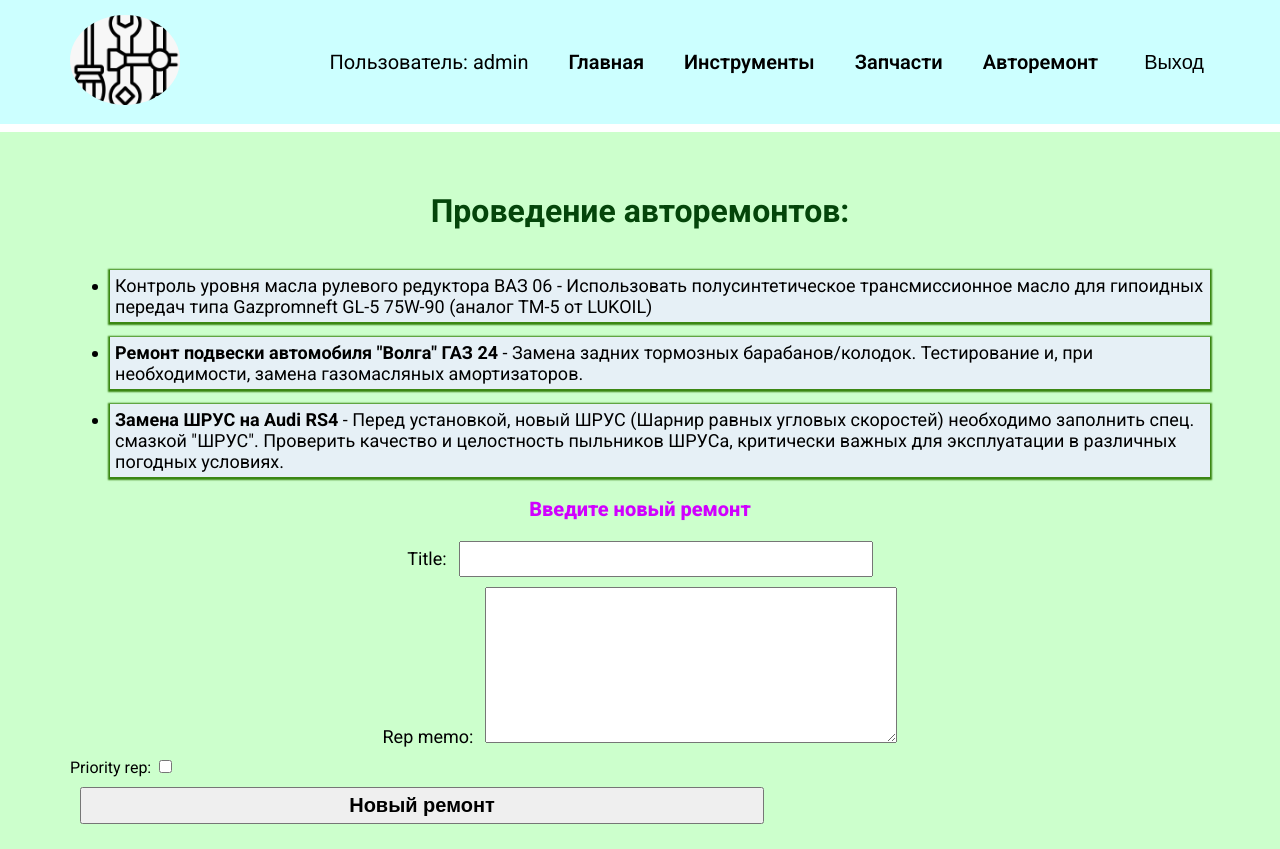
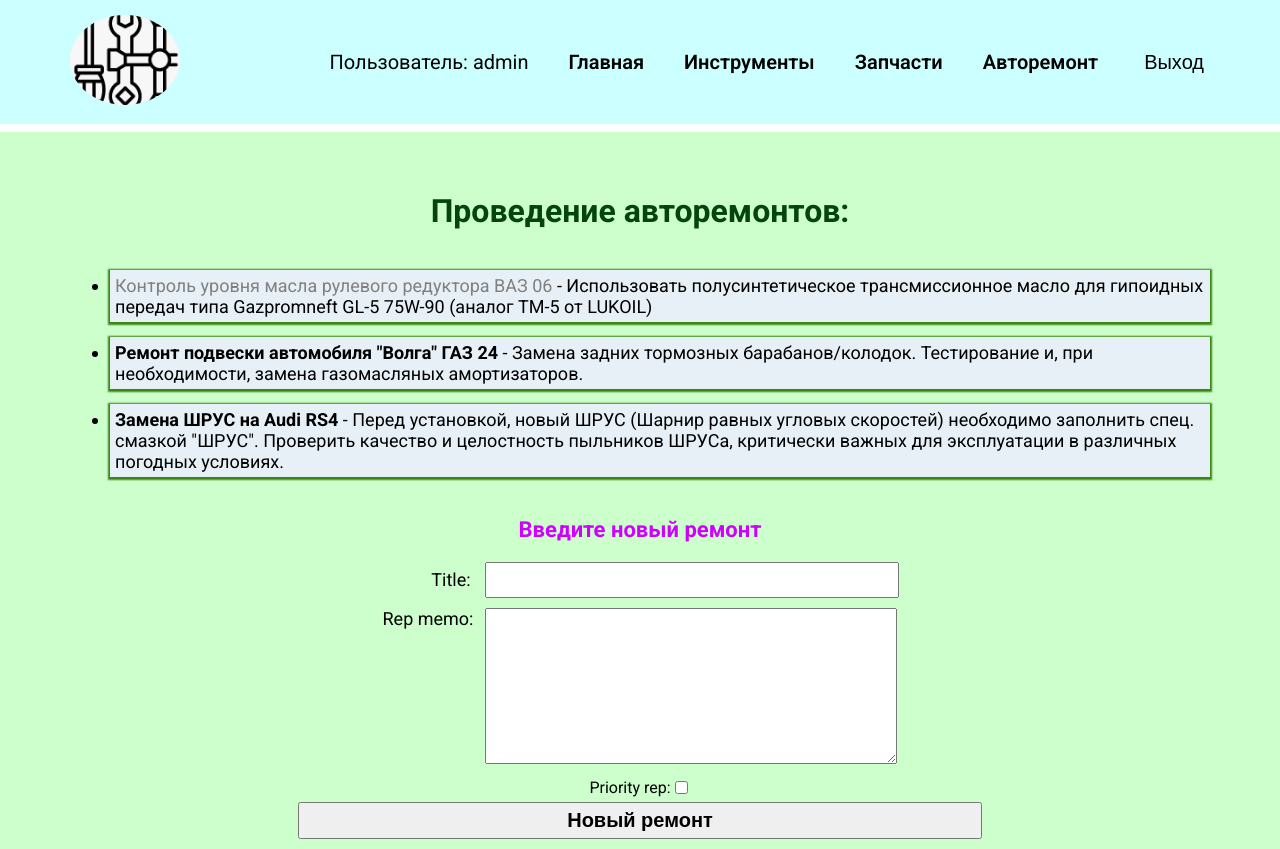
Before and after one commit to AlexRegel/Python522_3_Diploma, a Django app: page /telog_spparts/current_new_repairs/ in a window 1280 px wide. Before the commit the page ends 824 px from the top, so only its background shows below. Run offline with Django 5.2, Linux system fonts and the light colour scheme; a user stored in the database is signed in; data comes from the database, SQL or seed files in the repository; both versions use the stored data as it was after the commit.

Commit message:
Task_12_forDZ_89_Py18_add finished delete completed repairs

```diff
--- a/diplomPythonDjango/techlog_tools_spparts_auto/techlog_tools_spparts/techlog_tools/static/css/style.css
+++ b/diplomPythonDjango/techlog_tools_spparts_auto/techlog_tools_spparts/techlog_tools/static/css/style.css
@@ -637,11 +637,12 @@ label[for="id_password2"] {
 
 /* стили заголовка добавления ремонтов */
 .title_rep_h4 {
+    padding-top: 20px;
     margin: 20px 0 20px 0;
     text-align: center;
     color: rgb(208, 0, 255);
-    font-size: 20px;
-    font-weight: 800;
+    font-size: 22px;
+    font-weight: 700;
     /* place-items: center; */
 }
 
@@ -653,15 +654,16 @@ label[for="id_password2"] {
 
 .title_rep_h4+div>label[for="id_title"] {
     /* display: block; */
+    margin-left: 50px;
     height: 50px;
     width: 400px;
     text-align: right;
     font-size: 18px;
-    padding-right: 8px;
+    padding-right: 10px;
 }
 
+/* Title: */
 .title_rep_h4+div>input[id="id_title"] {
-    /* display: block; */
     height: 30px;
     width: 400px;
     font-size: 18px;
@@ -670,13 +672,14 @@ label[for="id_password2"] {
     /* place-items: center; */
 }
 
-/* memo */
+/* memo (div): */
 .title_rep_h4+div+div {
     text-align: center;
     padding-bottom: 10px;
     /* place-items: center; */
 }
 
+/* Rep memo (label): */
 /* .title_rep_h4+div+ */
 div>label[for="id_rep_memo"] {
     /* display: block; */
@@ -686,6 +689,7 @@ div>label[for="id_rep_memo"] {
     font-size: 18px;
     padding-right: 8px;
     align-items: center;
+    vertical-align: top;
     /* vertical-align: middle; */
     /* place-items: center; */
 }
@@ -699,3 +703,28 @@ div>label[for="id_rep_memo"] {
     margin: 0;
     /* place-items: center; */
 }
+
+/* div с rep */
+.title_rep_h4+div+div+div {
+    /* flex-контейнер, цетрируем по горизонтали: */
+    display: flex;
+    justify-content: center;
+    margin-bottom: 5px;
+    /* цетрируем по обеим осям, но блоки становятся один над другим */
+    /* display: grid; */
+    /* place-items: center; */
+}
+
+div:has(> label[for="id_priority_rep"])+.btn {
+    display: block;  /* Сделаем кнопку блочным элементом */
+    margin: 0 auto;
+    /* margin-left: auto; margin-right: auto; */
+}
+
+
+/* #72707f - разновидность серого (для текста) */
+/* Класс второстепенного приоритета ремонтов */
+.cvgrey {
+    display: inline;
+    color: grey;
+}
--- a/diplomPythonDjango/techlog_tools_spparts_auto/techlog_tools_spparts/telog_spparts/templates/telog_spparts/repairs.html
+++ b/diplomPythonDjango/techlog_tools_spparts_auto/techlog_tools_spparts/telog_spparts/templates/telog_spparts/repairs.html
@@ -10,7 +10,7 @@
             {% if repair.priority_rep %}
             <b>{{ repair.title }}</b>
             {% else %}
-            {{ repair.title }}
+            <p class="cvgrey">{{ repair.title }}</p>
             {% endif %}
 
             {% if repair.rep_memo %}
--- a/diplomPythonDjango/techlog_tools_spparts_auto/techlog_tools_spparts/telog_spparts/urls.py
+++ b/diplomPythonDjango/techlog_tools_spparts_auto/techlog_tools_spparts/telog_spparts/urls.py
@@ -7,6 +7,9 @@ urlpatterns = [
     # path('new_repairs/', views.create_repairs, name='createrepairs'),
     path('current_new_repairs/', views.current_new_repairs, name='currentnewrepairs'),
     path('current_new_repairs/<int:repair_pk>', views.view_repair, name='viewrepair'),
+    path('current_new_repairs/<int:repair_pk>/finished/', views.finished_repair, name='finished_repair'),
+    path('current_new_repairs/<int:repair_pk>/delete/', views.delete_repair, name='delete_repair'),
+    path('current_new_repairs/completed/', views.completed_repairs, name='completed_reps'),
 ]
 # в base.html используется, например name='currentnewrepairs'
 # в теге  <a href="{% url 'currentnewrepairs' %}"> %}", как
--- a/diplomPythonDjango/techlog_tools_spparts_auto/techlog_tools_spparts/telog_spparts/views.py
+++ b/diplomPythonDjango/techlog_tools_spparts_auto/techlog_tools_spparts/telog_spparts/views.py
@@ -1,6 +1,7 @@
 from django.shortcuts import render, redirect, get_object_or_404
 from .models import TelogSpparts, Repairs
 from techlog_tools.forms import RepairsForm
+from django.utils import timezone
 
 
 # Функция страницы запчастей
@@ -47,6 +48,7 @@ def current_new_repairs(request):
 #     return render(request, 'telog_spparts/repairs.html', {'repairs': repairs, 'form_rep': RepairsForm()})
 
 
+# Функционал просмотра, редактирования и сохранения ремонта
 def view_repair(request, repair_pk):
     repair = get_object_or_404(Repairs, pk=repair_pk)
     if request.method == "GET":
@@ -60,3 +62,23 @@ def view_repair(request, repair_pk):
         except ValueError:
             return render(request, 'telog_spparts/viewrepair.html',
                           {'repair': repair, 'repform': repform, 'error': "Неверные данные"})
+
+
+def finished_repair(request, repair_pk):
+    repair = get_object_or_404(Repairs, pk=repair_pk, user_performer=request.user)
+    if request.method == "POST":
+        repair.ready = timezone.now()
+        repair.save()
+        return redirect('currentnewrepairs')
+
+
+def delete_repair(request, repair_pk):
+    repair = get_object_or_404(Repairs, pk=repair_pk, user_performer=request.user)
+    if request.method == "POST":
+        repair.delete()
+        return redirect('currentnewrepairs')
+
+
+def completed_repairs(request):
+    repairs = Repairs.objects.filter(user_performer=request.user, ready__isnull=False).order_by('-ready')
+    return render(request, 'telog_spparts/completed_reps.html', {'repairs': repairs})
```
Also changed, not shown: diplomPythonDjango/techlog_tools_spparts_auto/techlog_tools_spparts/telog_spparts/templates/telog_spparts/completed_reps.html (added, +20 -0 lines), diplomPythonDjango/techlog_tools_spparts_auto/techlog_tools_spparts/telog_spparts/templates/telog_spparts/viewrepair.html (+16 -1 lines), diplomPythonDjango/techlog_tools_spparts_auto/techlog_tools_spparts/db.sqlite3.
